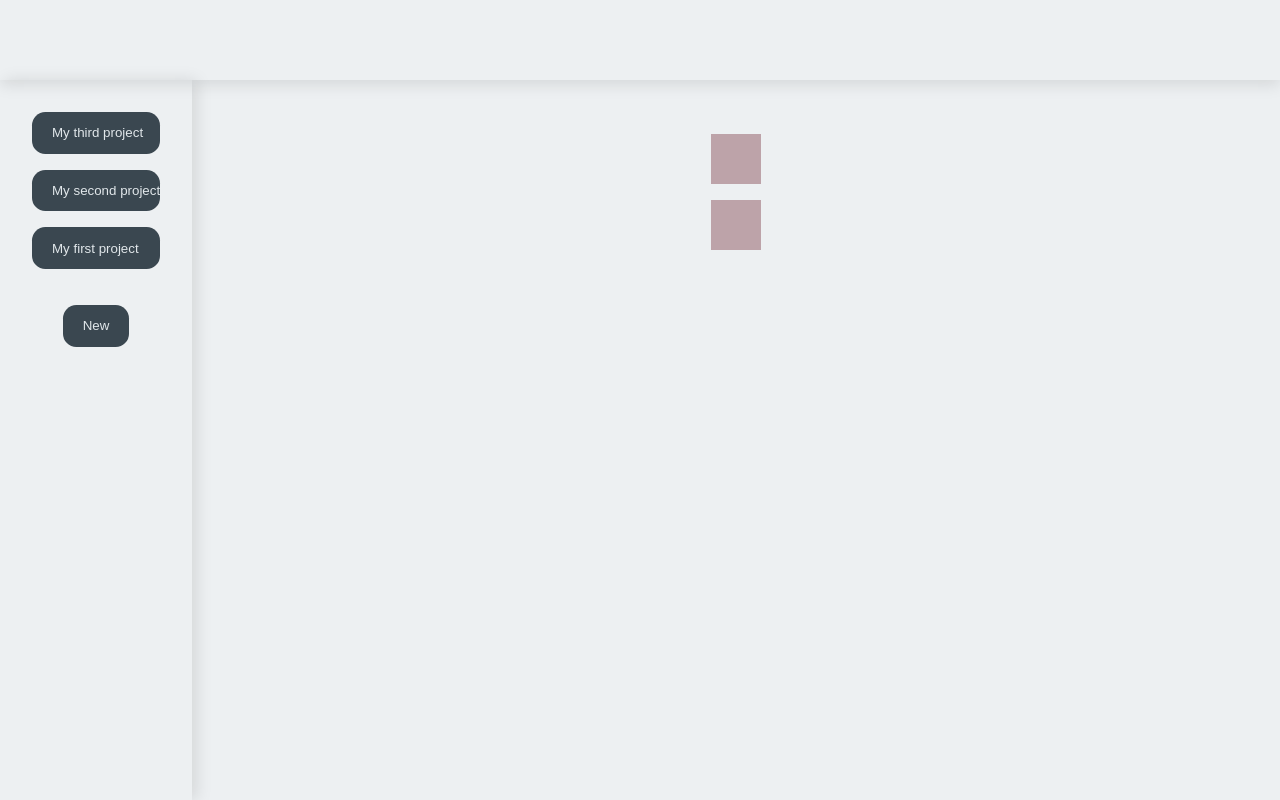
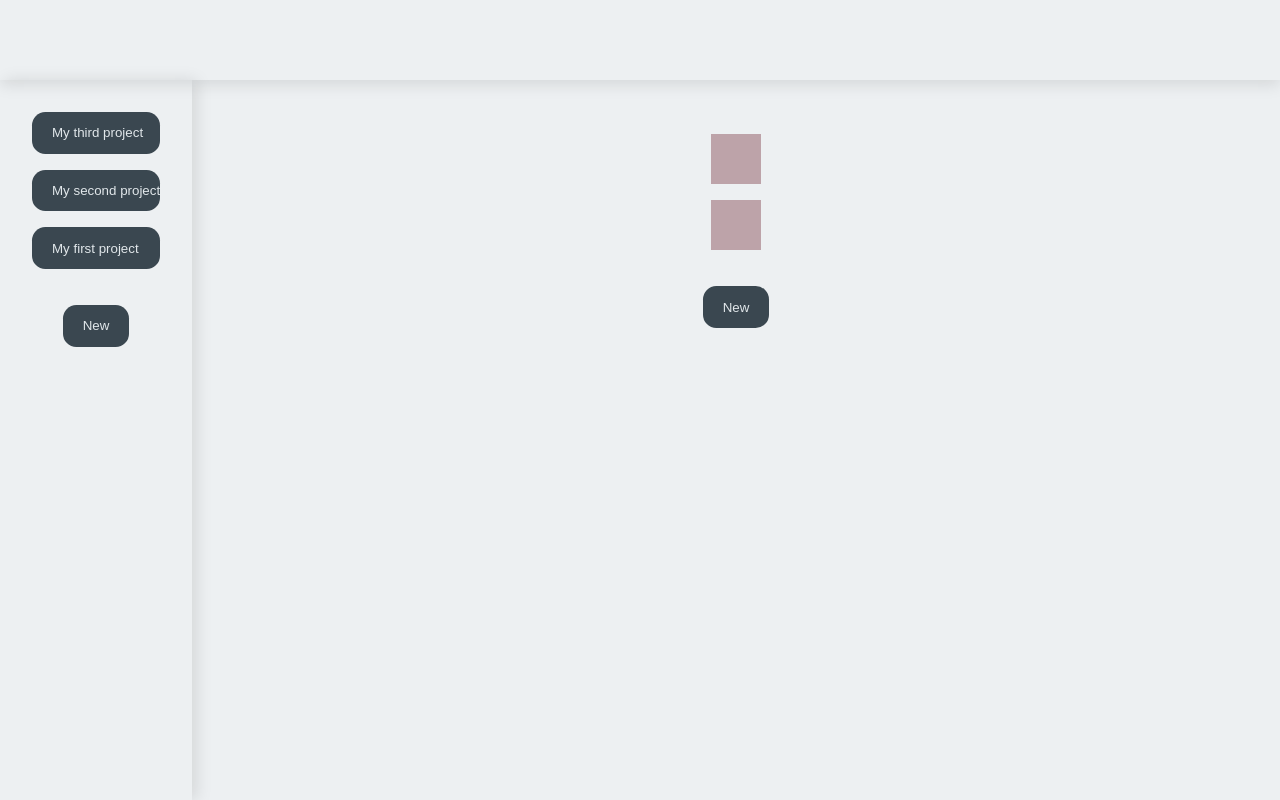
Before and after one commit to EthanL02/todo-list, a website built with webpack: page src/template.html in a window 1280 px wide. Built offline with nearby package versions, Linux system fonts and the light colour scheme.

Commit message:
Add new todo button to button of main-content

```diff
--- a/src/display-controller.js
+++ b/src/display-controller.js
@@ -1,6 +1,7 @@
 const sideBar = document.getElementById("side-bar");
 const newProjectButton = document.getElementById("new-project");
 const mainContent = document.getElementById("main-content");
+const newTodoButton = document.getElementById("new-todo");
 
 let curProject;
 
@@ -18,7 +19,7 @@
 function createTodo(todo) {
     const background = document.createElement("div");
     background.classList.add("todo-background");
-    mainContent.append(background);
+    mainContent.prepend(background);
 }
 
 function clearSidebar() {
@@ -28,7 +29,7 @@
 }
 
 function clearMainContent() {
-    while (mainContent.firstChild) {
+    while (mainContent.firstChild !== newTodoButton) {
         mainContent.removeChild(mainContent.firstChild);
     }
 }
--- a/src/template.html
+++ b/src/template.html
@@ -12,6 +12,7 @@
             <button class="add" id="new-project">New</button>
         </div>
         <div id="main-content">
+            <button class="add" id="new-todo">New</button>
         </div>
         <dialog closedby="any" id="project-dialog">
             <form method="dialog">
```
